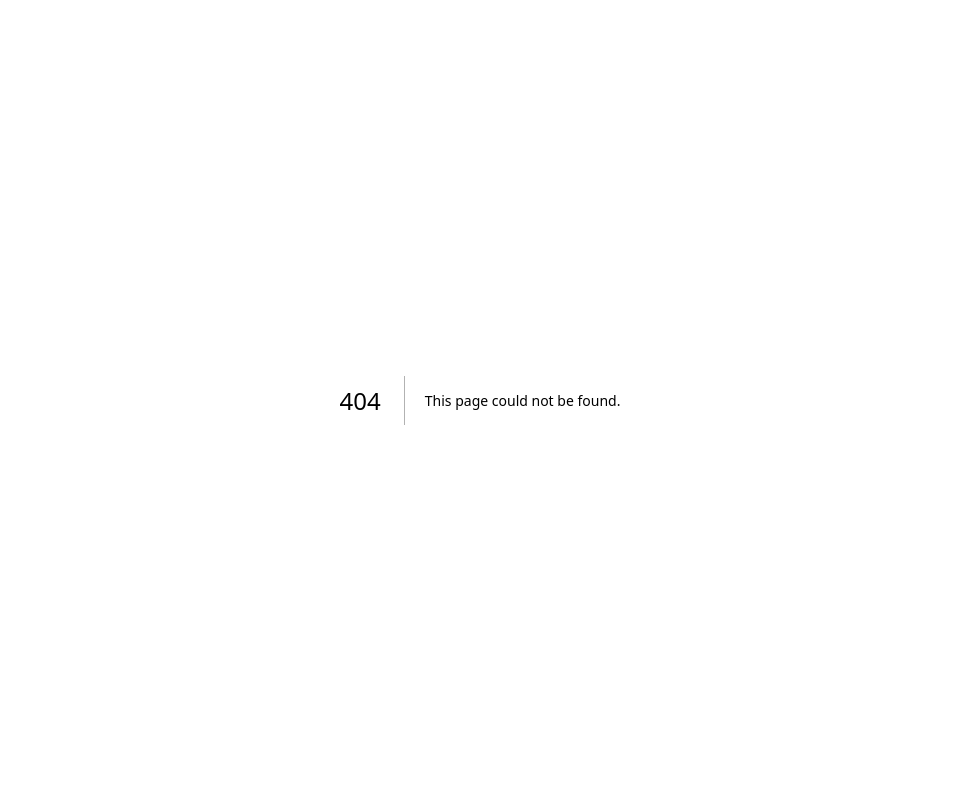
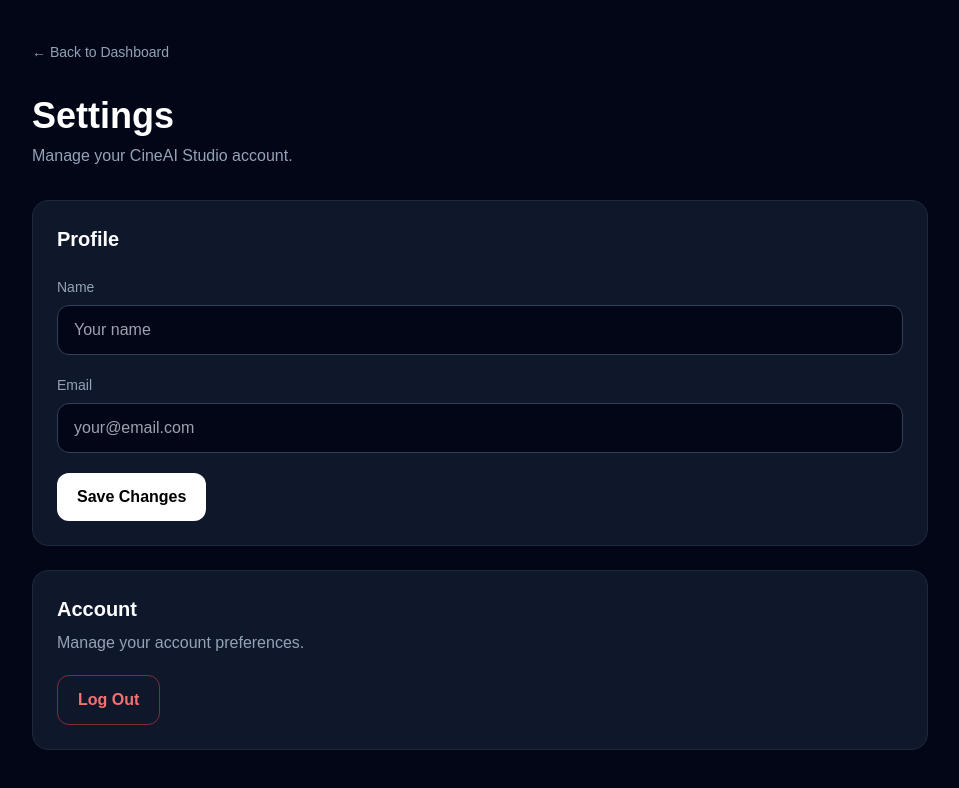
Before and after one commit to skraselnazmul-svg/Ai-Promo-video-, a Next.js app: page /settings in a window 1280 px wide. Before the commit this address had no page. Shown: the top 788 px of the page, without its empty margins (160-1119 px from the left). Built offline with nearby package versions, Linux system fonts and the light colour scheme.

Commit message:
Add SettingsPage component for user settings

```diff
--- /dev/null
+++ b/app/settings/page.tsx
@@ -0,0 +1,77 @@
+export default function SettingsPage() {
+  return (
+    <main className="min-h-screen bg-slate-950 px-6 py-10 text-white">
+      <div className="mx-auto max-w-4xl">
+        <a
+          href="/dashboard"
+          className="text-sm text-slate-400 hover:text-white"
+        >
+          ← Back to Dashboard
+        </a>
+
+        <div className="mt-8">
+          <h1 className="text-4xl font-bold">Settings</h1>
+          <p className="mt-2 text-slate-400">
+            Manage your CineAI Studio account.
+          </p>
+        </div>
+
+        <div className="mt-8 space-y-6">
+          <section className="rounded-2xl border border-slate-800 bg-slate-900 p-6">
+            <h2 className="text-xl font-semibold">Profile</h2>
+
+            <div className="mt-6 space-y-5">
+              <div>
+                <label className="mb-2 block text-sm text-slate-400">
+                  Name
+                </label>
+
+                <input
+                  type="text"
+                  placeholder="Your name"
+                  className="w-full rounded-xl border border-slate-700 bg-slate-950 px-4 py-3 outline-none focus:border-white"
+                />
+              </div>
+
+              <div>
+                <label className="mb-2 block text-sm text-slate-400">
+                  Email
+                </label>
+
+                <input
+                  type="email"
+                  placeholder="your@email.com"
+                  className="w-full rounded-xl border border-slate-700 bg-slate-950 px-4 py-3 outline-none focus:border-white"
+                />
+              </div>
+
+              <button
+                type="button"
+                className="rounded-xl bg-white px-5 py-3 font-semibold text-black hover:bg-slate-200"
+                onClick={() => alert("Settings saved!")}
+              >
+                Save Changes
+              </button>
+            </div>
+          </section>
+
+          <section className="rounded-2xl border border-slate-800 bg-slate-900 p-6">
+            <h2 className="text-xl font-semibold">Account</h2>
+
+            <p className="mt-2 text-slate-400">
+              Manage your account preferences.
+            </p>
+
+            <button
+              type="button"
+              className="mt-5 rounded-xl border border-red-500/50 px-5 py-3 font-semibold text-red-400 hover:bg-red-500/10"
+              onClick={() => alert("Logout functionality will be connected later.")}
+            >
+              Log Out
+            </button>
+          </section>
+        </div>
+      </div>
+    </main>
+  );
+}
```
